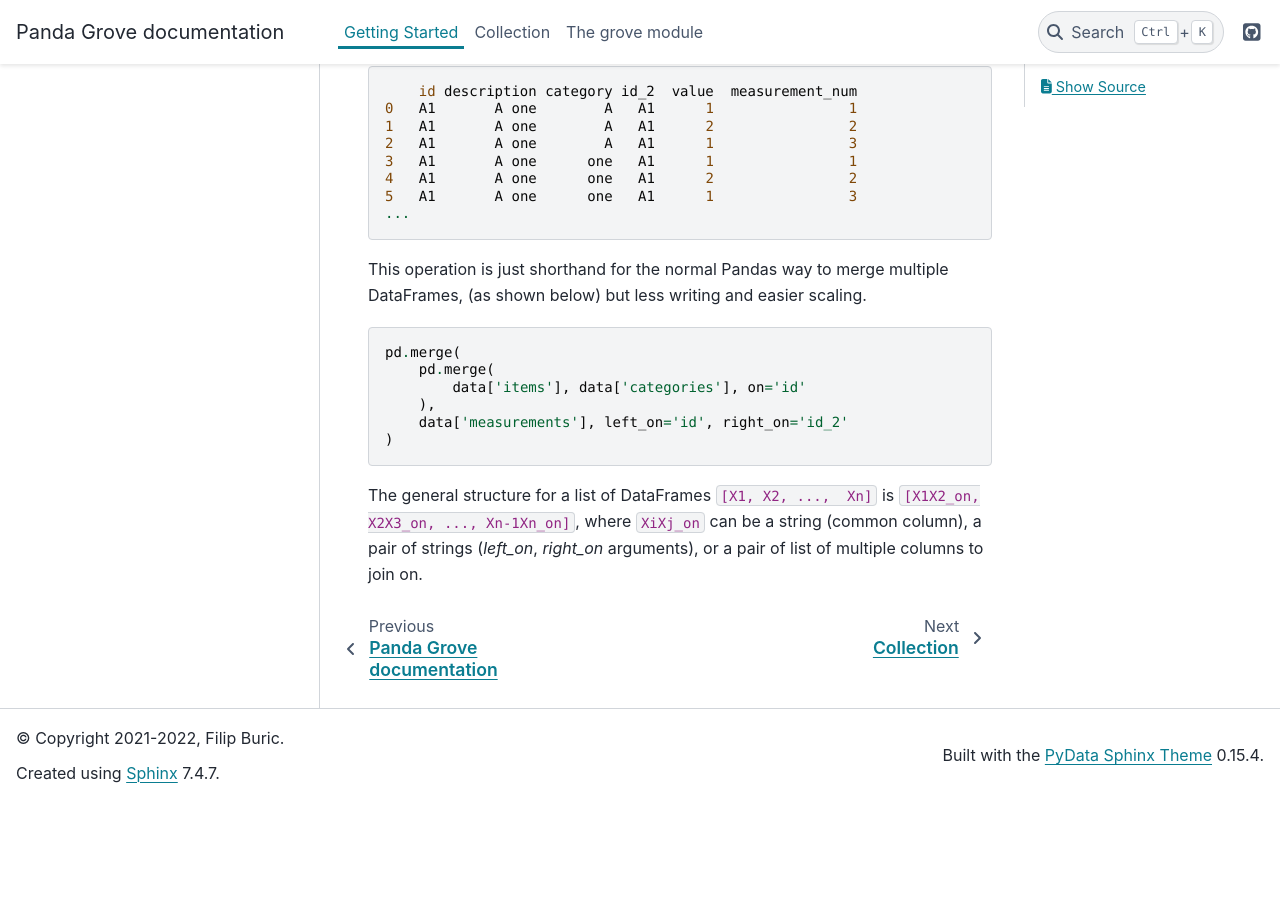
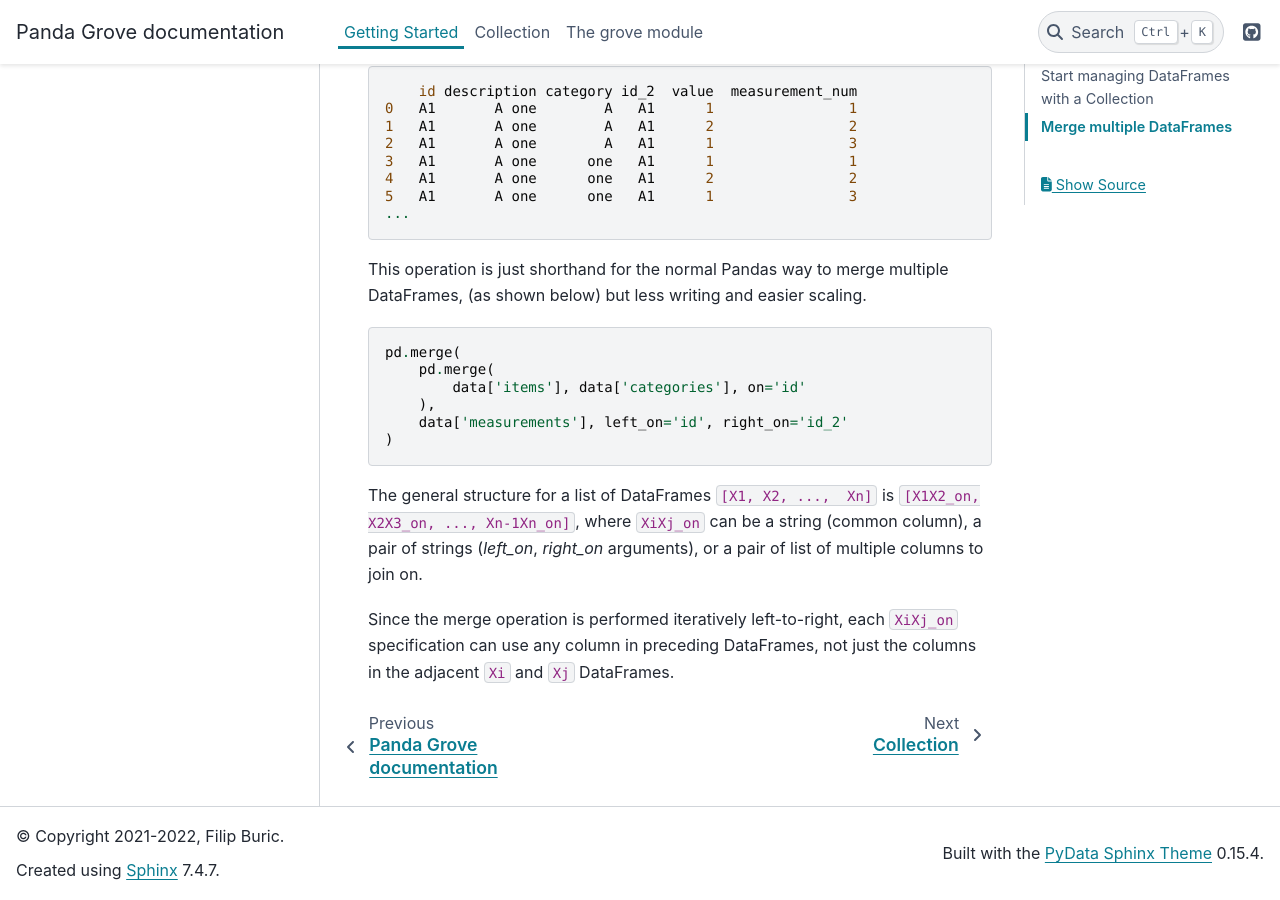
Before and after one commit to fburic/panda-grove, a Sphinx documentation site: the page built from doc/getting_started.rst, in a window 1280 px wide and 900 px high, scrolled down 3653 px. Built offline with Sphinx 7.4.7 and the PyData theme 0.15.4, drawn with Linux system fonts in a browser that asks for light colours; before the commit the page ends 4455 px from its top, so only the background shows below that.

Commit message:
doc: Update

```diff
--- a/doc/getting_started.rst
+++ b/doc/getting_started.rst
@@ -198,3 +198,7 @@ The general structure for a list of DataFrames ``[X1, X2, ...,  Xn]`` is
 where ``XiXj_on`` can be a string (common column),
 a pair of strings (*left_on*, *right_on* arguments),
 or a pair of list of multiple columns to join on.
+
+Since the merge operation is performed iteratively left-to-right,
+each ``XiXj_on`` specification can use any column in preceding DataFrames,
+not just the columns in the adjacent ``Xi`` and ``Xj`` DataFrames.
```
Also changed, not shown: README.md (+3 -1 lines).
